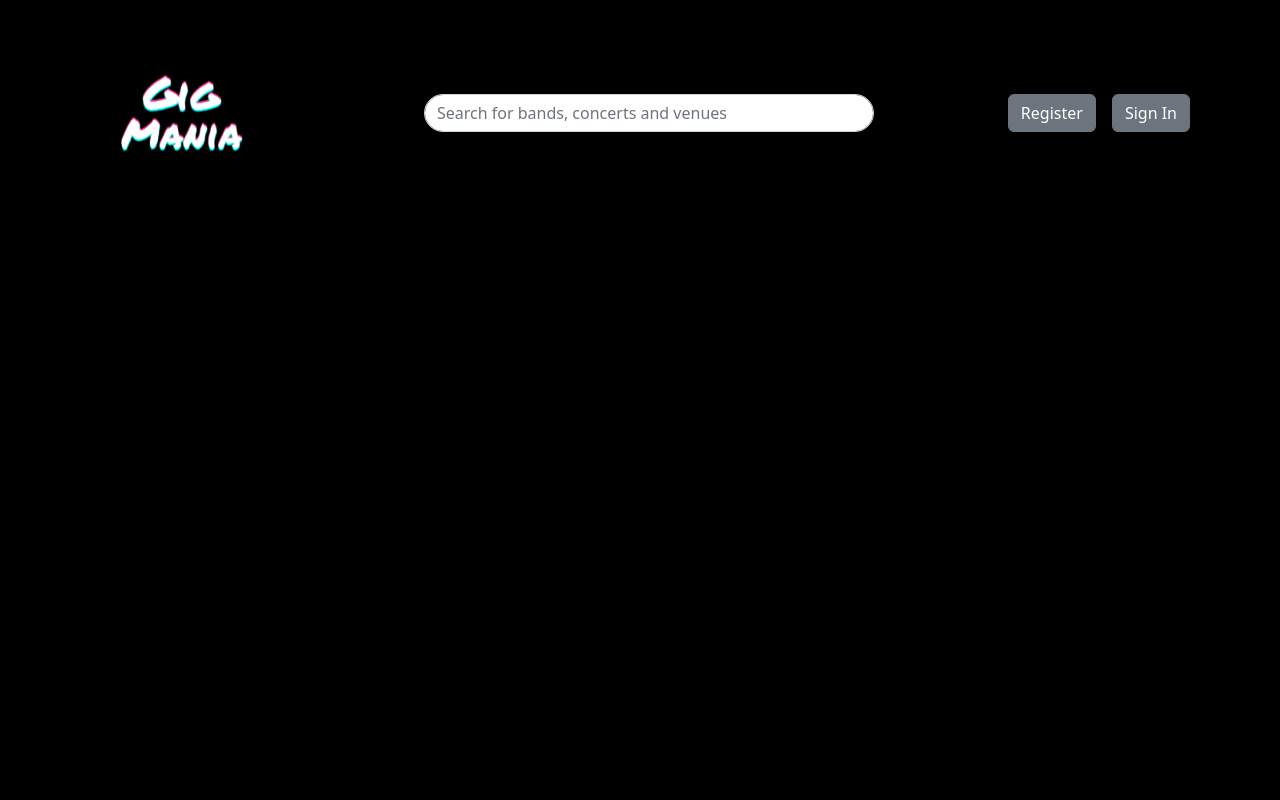
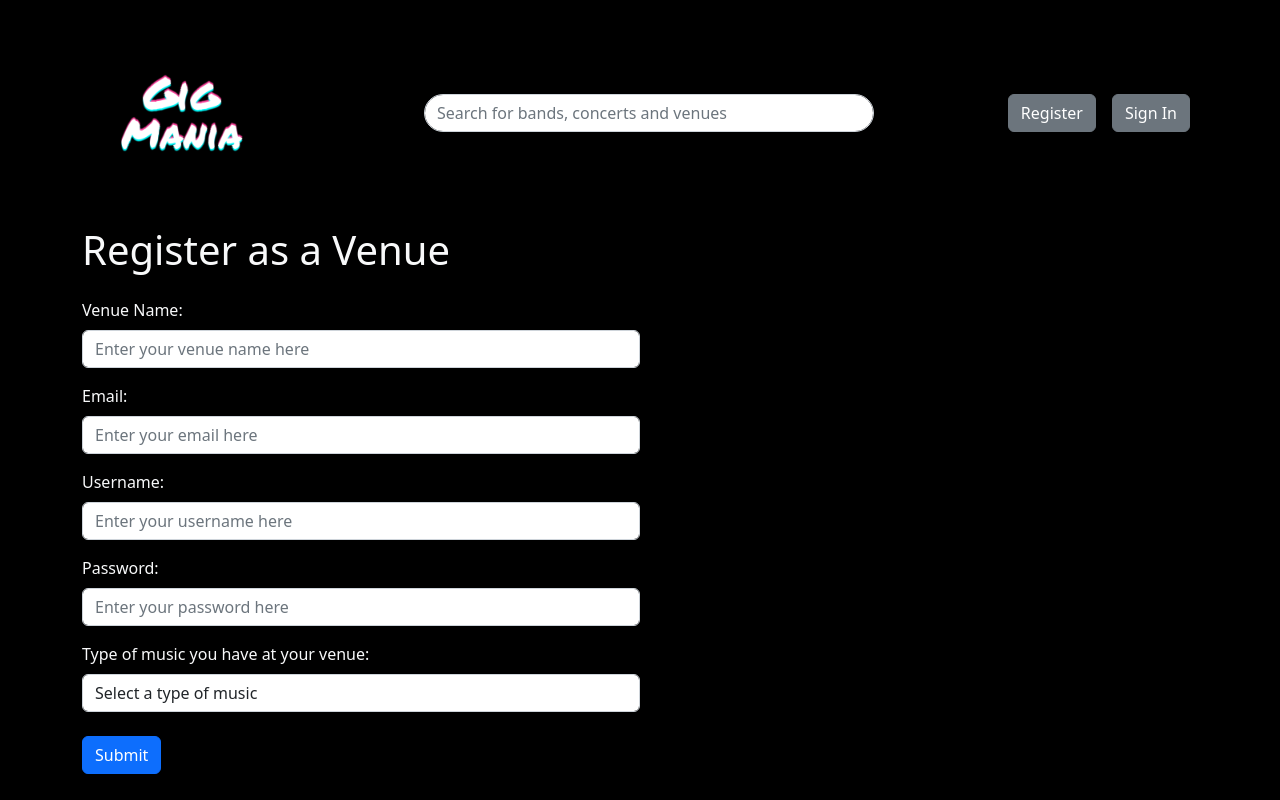
Before and after one commit to joshthomas98/gig_mania_frontend, a React (Create React App) app: page /venueregister in a window 1280 px wide. Before the commit this address had no page. Built offline with nearby package versions, Linux system fonts and the light colour scheme.

Commit message:
Added the ability to register as a venue

```diff
--- a/src/App.js
+++ b/src/App.js
@@ -4,7 +4,8 @@ import { Container } from "react-bootstrap";
 import { BrowserRouter, Routes, Route } from "react-router-dom";
 import Navbar from "./components/Navbar";
 import Homepage from "./pages/Homepage";
-import Register from "./pages/Register";
+import ArtistRegister from "./pages/ArtistRegister";
+import VenueRegister from "./pages/VenueRegister";
 import LogIn from "./pages/LogIn";
 import About from "./pages/About";
 import FAQs from "./pages/FAQs";
@@ -14,6 +15,7 @@ import BandSearch from "./pages/BandSearch";
 import AdvertiseGig from "./pages/AdvertiseGig";
 import UserCreated from "./pages/UserCreated";
 import TestFetch from "./pages/TestFetch";
+import ArtistOrVenue from "./pages/ArtistOrVenue";
 
 import UserContextProvider from "./UserContext";
 
@@ -26,7 +28,8 @@ function App() {
           <BrowserRouter>
             <Routes>
               <Route index element={<Homepage />} />
-              <Route path="register" element={<Register />} />
+              <Route path="artistregister" element={<ArtistRegister />} />
+              <Route path="venueregister" element={<VenueRegister />} />
               <Route path="login" element={<LogIn />} />
               <Route path="about" element={<About />} />
               <Route path="faqs" element={<FAQs />} />
@@ -36,6 +39,7 @@ function App() {
               <Route path="advertisegig" element={<AdvertiseGig />} />
               <Route path="usercreated" element={<UserCreated />} />
               <Route path="testfetch" element={<TestFetch />} />
+              <Route path="artistorvenue" element={<ArtistOrVenue />} />
             </Routes>
           </BrowserRouter>
         </div>
--- a/src/components/Navbar.js
+++ b/src/components/Navbar.js
@@ -24,7 +24,7 @@ const NavbarComponent = () => {
           />
         </Form>
         <div className="ml-auto">
-          <Button className="mx-2" href="register" variant="secondary">
+          <Button className="mx-2" href="/artistorvenue" variant="secondary">
             Register
           </Button>
           <Button className="mx-2" href="signin" variant="secondary">
--- /dev/null
+++ b/src/pages/ArtistOrVenue.js
@@ -0,0 +1,62 @@
+import React from "react";
+
+const ArtistOrVenue = () => {
+  return (
+    <>
+      <h1 className="text-light text-center">Are you an artist or a venue?</h1>
+
+      <section className="p-5">
+        <div className="container">
+          <div className="row text-center g-4">
+            <div className="col-md">
+              <div className="card bg-secondary text-light">
+                <div className="card-body text-center">
+                  <div className="h1 mb-3">
+                    <i class="bi bi-music-note-beamed"></i>
+                  </div>
+                  <h3 className="card-title mb-3">ARTIST</h3>
+                  <p className="card-text">
+                    I am an artist looking to advertise gig(s) that I can no
+                    longer play and or would like to pick up gigs from other
+                    artists.
+                  </p>
+                  <a
+                    target={"_blank"}
+                    href="/artistregister"
+                    className="btn btn-primary my-2"
+                  >
+                    I'm an Artist
+                  </a>
+                </div>
+              </div>
+            </div>
+
+            <div className="col-md">
+              <div className="card bg-secondary text-light">
+                <div className="card-body text-center">
+                  <div className="h1 mb-3">
+                    <i class="bi bi-building"></i>
+                  </div>
+                  <h3 className="card-title mb-3">VENUE</h3>
+                  <p className="card-text">
+                    I am a music venue looking to book artists to perform on
+                    available dates that I have free.
+                  </p>
+                  <a
+                    target={"_blank"}
+                    href="/venueregister"
+                    className="btn btn-primary my-2"
+                  >
+                    I'm a Venue
+                  </a>
+                </div>
+              </div>
+            </div>
+          </div>
+        </div>
+      </section>
+    </>
+  );
+};
+
+export default ArtistOrVenue;
--- a/src/pages/Register.js
+++ b/src/pages/ArtistRegister.js
@@ -1,7 +1,7 @@
 import React, { useState } from "react";
 import { useNavigate } from "react-router-dom";
 
-function Register() {
+function ArtistRegister() {
   const [bandName, setBandName] = useState("");
   const [email, setEmail] = useState("");
   const [username, setUsername] = useState("");
@@ -39,7 +39,7 @@ function Register() {
 
   return (
     <div>
-      <h1 className="text-light mb-4">Sign Up Here</h1>
+      <h1 className="text-light mb-4">Register as an Artist</h1>
 
       <form className="w-50" onSubmit={handleSubmit}>
         <div className="form-group">
@@ -133,4 +133,4 @@ function Register() {
   );
 }
 
-export default Register;
+export default ArtistRegister;
--- a/src/pages/Homepage.js
+++ b/src/pages/Homepage.js
@@ -17,14 +17,8 @@ const Homepage = () => {
 
   return (
     <div>
-      {/* Showcase image */}
-      <section>
-        <img
-          className="img-fluid"
-          src="../../images/showcase_banner.jpg"
-          alt="aaaa"
-        />
-      </section>
+      {/* Showcase area displaying upcoming events by calling Bandsintown API */}
+      <section></section>
 
       {/* Info boxes section */}
       <section className="p-5">
--- /dev/null
+++ b/src/pages/VenueRegister.js
@@ -0,0 +1,126 @@
+import React, { useState } from "react";
+import { useNavigate } from "react-router-dom";
+
+function VenueRegister() {
+  const [venueName, setVenueName] = useState("");
+  const [email, setEmail] = useState("");
+  const [username, setUsername] = useState("");
+  const [password, setPassword] = useState("");
+  const [typeOfMusic, setTypeOfMusic] = useState("");
+
+  const navigate = useNavigate();
+
+  const handleSubmit = (event) => {
+    event.preventDefault();
+    const data = {
+      venue_name: venueName,
+      email: email,
+      username: username,
+      password: password,
+      type_of_music: typeOfMusic,
+    };
+
+    fetch("http://localhost:8000/venues/", {
+      method: "POST",
+      headers: {
+        "Content-Type": "application/json",
+      },
+      body: JSON.stringify(data),
+    })
+      .then((response) => {
+        if (response.ok) {
+          navigate("/usercreated");
+        }
+      })
+      .catch((error) => {
+        console.error("Error registering user:", error);
+      });
+  };
+
+  return (
+    <div>
+      <h1 className="text-light mb-4">Register as a Venue</h1>
+
+      <form className="w-50" onSubmit={handleSubmit}>
+        <div className="form-group">
+          <label htmlFor="bandName" className="text-light mb-2">
+            Venue Name:
+          </label>
+          <input
+            type="text"
+            placeholder="Enter your venue name here"
+            className="form-control"
+            id="venueName"
+            value={venueName}
+            onChange={(event) => setVenueName(event.target.value)}
+          />
+        </div>
+
+        <div className="form-group">
+          <label htmlFor="email" className="text-light mb-2 mt-3">
+            Email:
+          </label>
+          <input
+            type="email"
+            placeholder="Enter your email here"
+            className="form-control"
+            id="email"
+            value={email}
+            onChange={(event) => setEmail(event.target.value)}
+          />
+        </div>
+
+        <div className="form-group">
+          <label htmlFor="username" className="text-light mb-2 mt-3">
+            Username:
+          </label>
+          <input
+            type="text"
+            placeholder="Enter your username here"
+            className="form-control"
+            id="username"
+            value={username}
+            onChange={(event) => setUsername(event.target.value)}
+          />
+        </div>
+
+        <div className="form-group">
+          <label htmlFor="password" className="text-light mb-2 mt-3">
+            Password:
+          </label>
+          <input
+            type="password"
+            placeholder="Enter your password here"
+            className="form-control"
+            id="password"
+            value={password}
+            onChange={(event) => setPassword(event.target.value)}
+          />
+        </div>
+
+        <div className="form-group">
+          <label htmlFor="genre" className="text-light mb-2 mt-3">
+            Type of music you have at your venue:
+          </label>
+          <select
+            className="form-control"
+            id="typeofmusic"
+            value={typeOfMusic}
+            onChange={(event) => setTypeOfMusic(event.target.value)}
+          >
+            <option value="">Select a type of music</option>
+            <option value="Original Music">Original Music</option>
+            <option value="Covers">Covers</option>
+            <option value="Both">Both</option>
+          </select>
+        </div>
+
+        <button type="submit" className="btn btn-primary mt-4">
+          Submit
+        </button>
+      </form>
+    </div>
+  );
+}
+
+export default VenueRegister;
```
